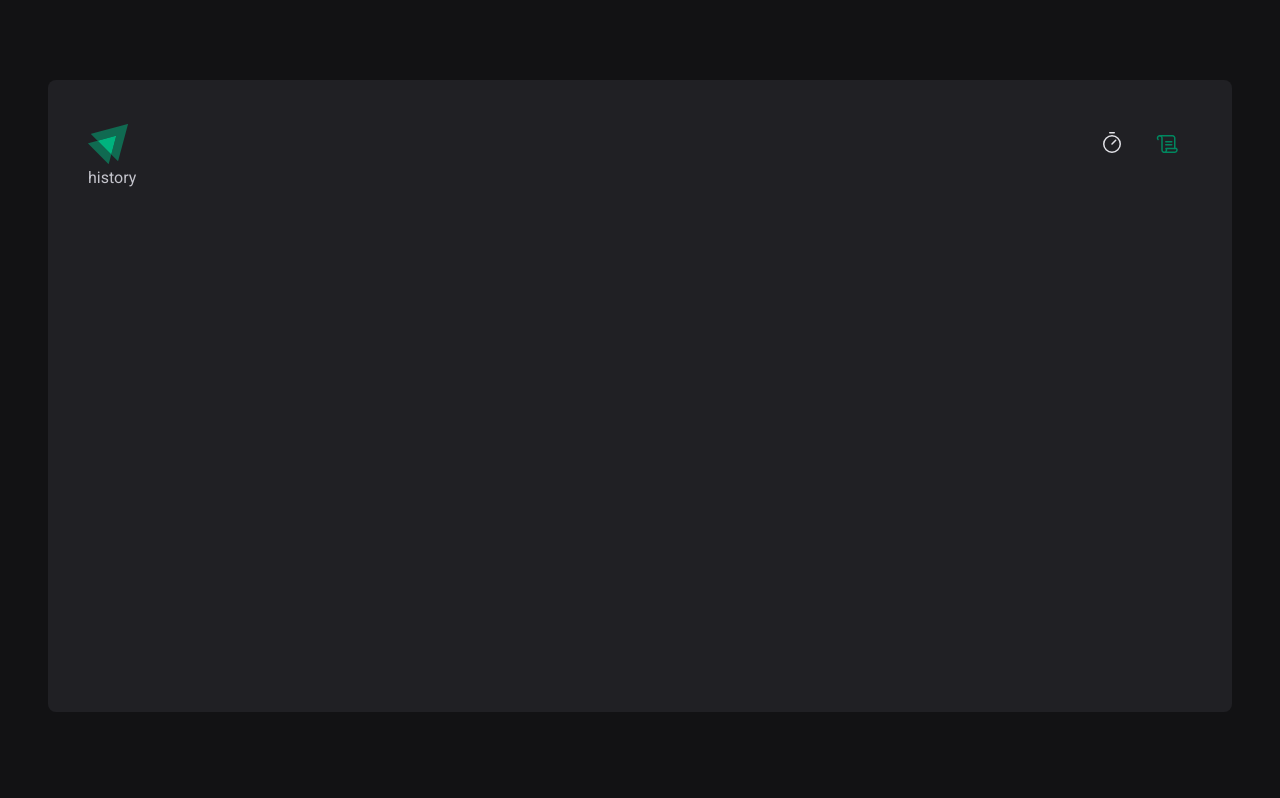
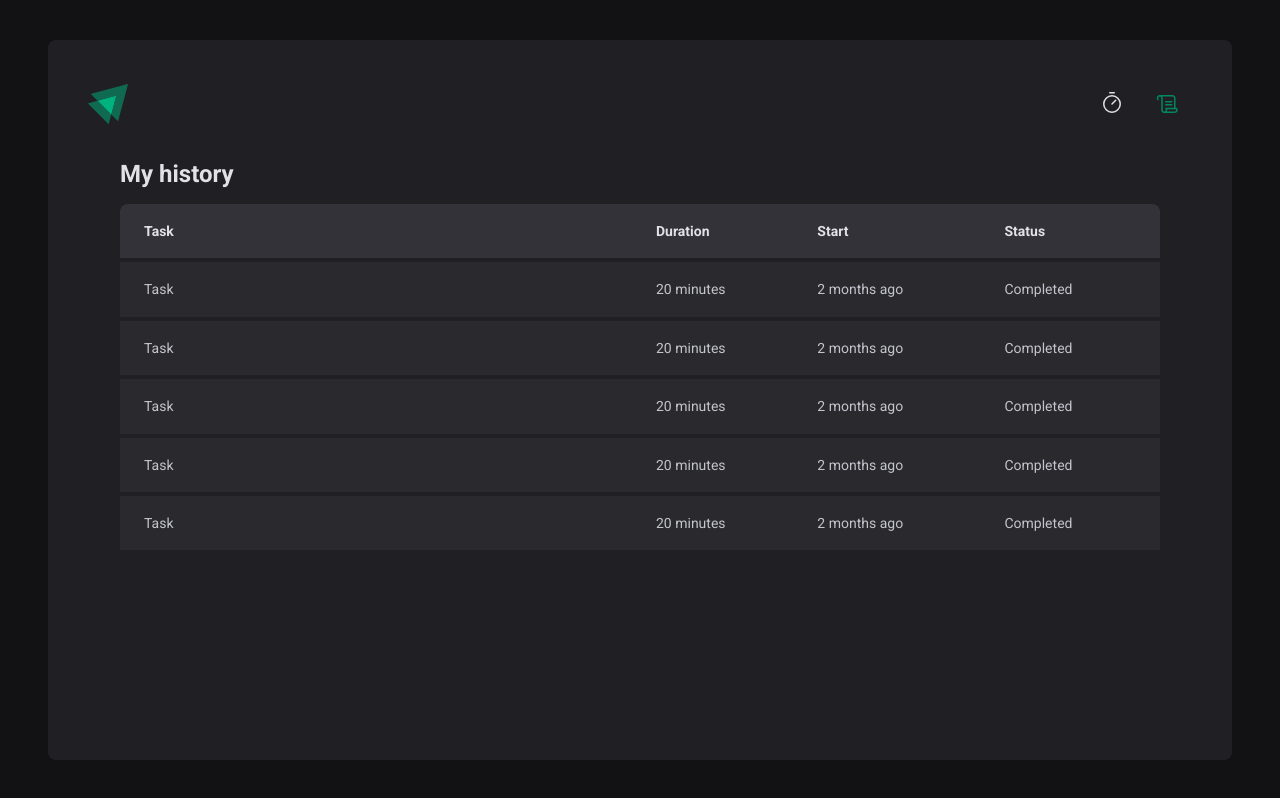
Before and after one commit to gh-johnny/Timer-React, a React (Vite) app: page /history in a window 1280 px wide. Built offline with nearby package versions, Linux system fonts and the light colour scheme.

Commit message:
style: history page looks

```diff
--- a/src/layouts/DefaultLayout/styles.ts
+++ b/src/layouts/DefaultLayout/styles.ts
@@ -3,8 +3,8 @@
 const LayoutContainer = styled.div`
 
     max-width: 74rem;
-    height: calc(97vh - 9rem);
-    margin: 5rem auto;
+    height: calc(100vh - 5rem);
+    margin: 2.5rem auto;
     padding: 2.5rem;
 
     background: ${({ theme }) => theme['gray-800']};
--- a/src/pages/History/index.tsx
+++ b/src/pages/History/index.tsx
@@ -1,8 +1,56 @@
+import { HistoryContainer, HistoryList } from "./styles"
+
 function History() {
     return (
-        <>
-            <div>history</div>
-        </>
+        <HistoryContainer>
+            <h1>My history</h1>
+
+            <HistoryList>
+                <table>
+                    <thead>
+                        <tr>
+                            <th>Task</th>
+                            <th>Duration</th>
+                            <th>Start</th>
+                            <th>Status</th>
+                        </tr>
+                    </thead>
+                    <tbody>
+                        <tr>
+                            <td>Task</td>
+                            <td>20 minutes</td>
+                            <td>2 months ago</td>
+                            <td>Completed</td>
+                        </tr>
+                        <tr>
+                            <td>Task</td>
+                            <td>20 minutes</td>
+                            <td>2 months ago</td>
+                            <td>Completed</td>
+                        </tr>
+                        <tr>
+                            <td>Task</td>
+                            <td>20 minutes</td>
+                            <td>2 months ago</td>
+                            <td>Completed</td>
+                        </tr>
+                        <tr>
+                            <td>Task</td>
+                            <td>20 minutes</td>
+                            <td>2 months ago</td>
+                            <td>Completed</td>
+                        </tr>
+                        <tr>
+                            <td>Task</td>
+                            <td>20 minutes</td>
+                            <td>2 months ago</td>
+                            <td>Completed</td>
+                        </tr>
+                    </tbody>
+                </table>
+            </HistoryList>
+
+        </HistoryContainer>
     )
 }
 export { History }
--- a/src/pages/History/styles.ts
+++ b/src/pages/History/styles.ts
@@ -0,0 +1,65 @@
+import styled from "styled-components"
+
+const HistoryContainer = styled.main`
+    flex: 1;
+    padding: 2rem;
+
+    display: flex;
+    flex-direction: column;
+
+    h1 {
+        font-size: 1.5rem;
+        color: ${props => props.theme['gray-100']};
+    }
+`
+
+const HistoryList = styled.div`
+    flex: 1;
+    overflow: auto;
+    margin-top: 1rem;
+    max-height: 500px;
+
+    table {
+        width: 100%;
+        border-collapse: collapse;
+        min-width: 600px;
+
+        th {
+            background-color: ${props => props.theme['gray-600']};
+            padding: 1rem;
+            text-align: left;
+            color: ${props => props.theme['gray-100']};
+            font-size: 0.875rem;
+            line-height: 1.6;
+
+            &:first-child {
+                border-top-left-radius: 8px;
+                padding-left: 1.5rem;
+            }
+
+            &:last-child {
+                border-top-right-radius: 8px;
+                padding-right: 1.5rem;
+            }
+        }
+
+        td {
+            background-color: ${props => props.theme['gray-700']};
+            border-top: 4px solid ${props => props.theme['gray-800']};
+            padding: 1rem;
+            font-size: 0.875rem;
+            line-height: 1.6;
+
+            &:first-child {
+                width: 50%;
+                padding-left: 1.5rem;
+            }
+
+            &:last-child {
+                padding-right: 1.5rem;
+            }
+        }
+    }
+`
+
+export { HistoryContainer, HistoryList }
```
